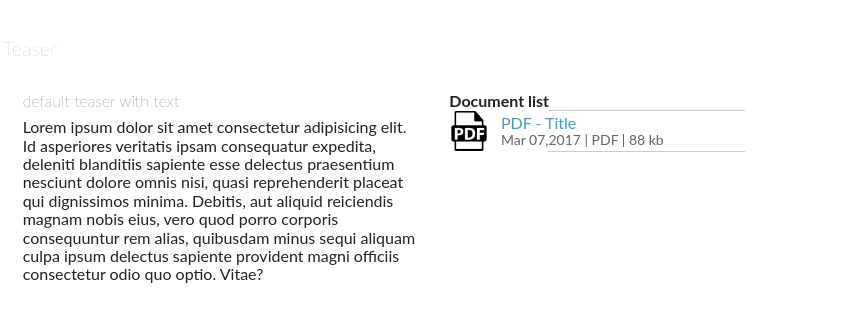
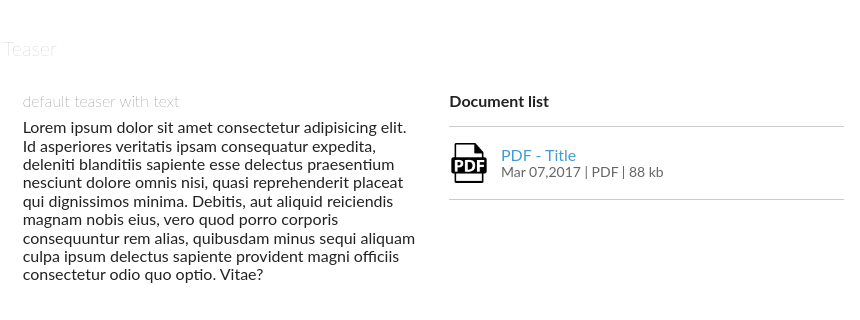
Before and after one commit to auroraVasconcelos/blackbird-page, a website built with Parcel: page HTML5Boilerplate/index.html in a window 1280 px wide. Shown: the part 4069-4389 px from the top of the page, 420-1280 px from the left. Built offline with nearby package versions, Linux system fonts and the light colour scheme.

Commit message:
hr correction

```diff
--- a/HTML5Boilerplate/css/onboarding.css
+++ b/HTML5Boilerplate/css/onboarding.css
@@ -575,7 +575,7 @@ textarea {
 }
 
 /* TEASERROW - THIRD ROW */
-.teaserRow hr {
+.teaserRow__hr {
   width: 70%;
   margin: auto;
 }
@@ -592,7 +592,7 @@ textarea {
 }
 
 @media(min-width:600px) {
-  .teaserRow hr {
+  .teaserRow__hr {
     width: 50%;
   }
 
--- a/HTML5Boilerplate/index.html
+++ b/HTML5Boilerplate/index.html
@@ -401,7 +401,8 @@
           <p class="teaserRow__time">3:06</p>
         </div>
       </div>
-      <hr>
+      <hr class="teaserRow__hr">
+      <!-- Este hr tem class para que possa ser formatado sem editar os restantes que se encontram nesta section  -->
 
       <div class="container third-row">
         <h2 class="main__subtitle">Teaserrow with 3 Teasers: First teaser is a video Teaser</h2>
```
